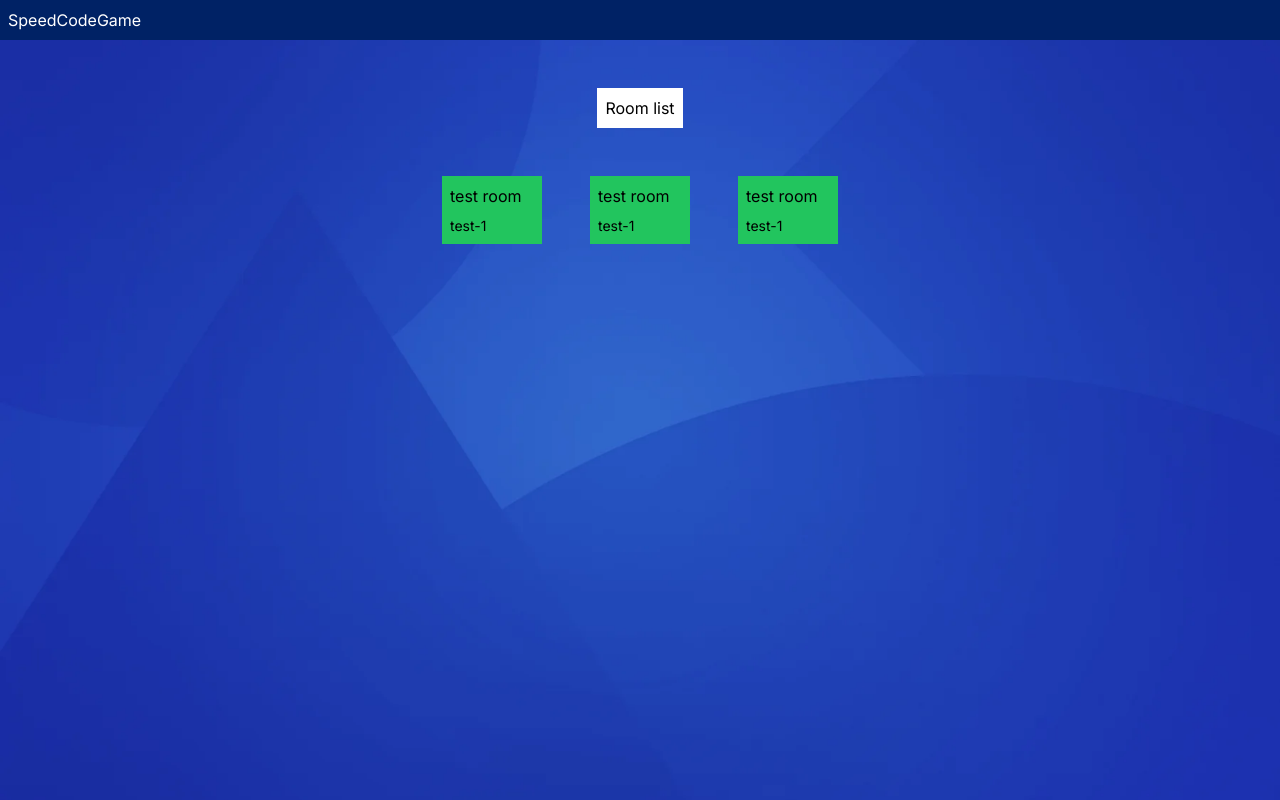
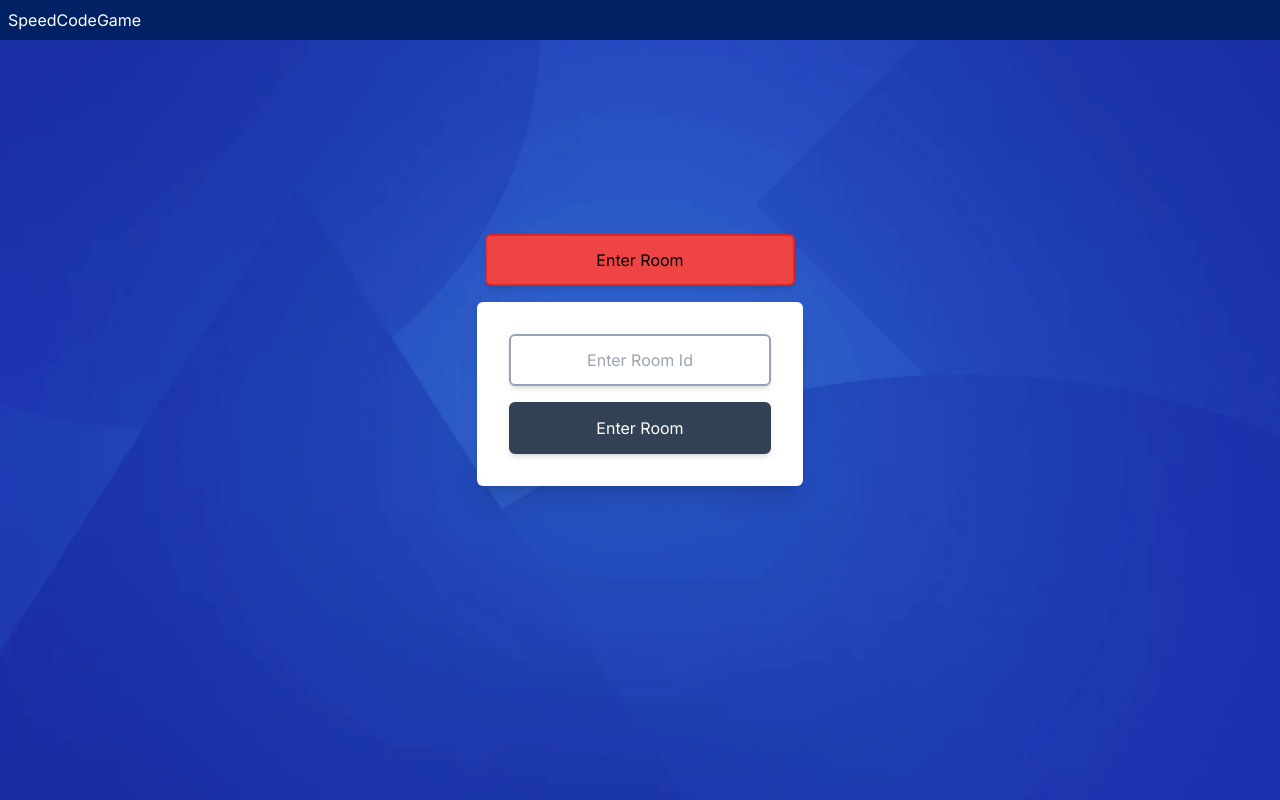
Before and after one commit to GodfreyLee/speedcodegame, a Next.js app in the folder frontend/: page / in a window 1280 px wide. Built offline with nearby package versions, Linux system fonts and the light colour scheme.

Commit message:
redid home page to add room and join room via ID

```diff
--- a/frontend/app/page.tsx
+++ b/frontend/app/page.tsx
@@ -7,31 +7,60 @@ import { cn } from "@/utils/tailwind";
 import { useRouter } from "next/navigation";
 
 export default function Home() {
+  let roomIdInput = ''
   const router = useRouter();
-  const [roomList, setRoomList] = useState([
-    {
-      roomId: "test-1",
-      roomName: "test room",
-    },
-    {
-      roomId: "test-1",
-      roomName: "test room",
-    },
-    {
-      roomId: "test-1",
-      roomName: "test room",
-    },
-  ]);
+
+  // const [roomList, setRoomList] = useState([
+  //   {
+  //     roomId: "test-1",
+  //     roomName: "test room",
+  //   },
+  //   {
+  //     roomId: "test-1",
+  //     roomName: "test room",
+  //   },
+  //   {
+  //     roomId: "test-1",
+  //     roomName: "test room",
+  //   },
+  // ]);
+
+  // function for users to create rooms
+  const createRoom = async () => {
+    const res = await fetch('/api/rooms/create')
+    const roomId: string = await res.text()
+    router.push(`/room/${roomId}`)
+  }
+
+  // function that triggers when users join a room
+  const joinRoom = async (roomId: string) => {
+    router.push(`/room/${roomId}`)
+  }
+
   return (
     <div className="bg-[url('/bg-2.png')] h-[100vh] bg-cover">
       <div className="bg-[#002265] p-2 flex justify-between">
         <div className="text-white">SpeedCodeGame</div>
       </div>
-      <div className="flex flex-col items-center gap-12">
-        <div className="bg-white p-2 mt-12">Room list</div>
-        <div className="flex gap-12">
-          {roomList.map((r) => (
+      <div className="flex flex-col items-center gap-4 justify-center h-[80%] ">
+
+      <button
+        onClick={createRoom}
+        className=" p-3 border-2 border-red-600 w-[310px] rounded-md shadow-md bg-red-500">Enter Room</button>
+
+        <div className="bg-white rounded-md shadow-xl p-8 flex flex-col gap-4">
+          <input
+            onChange={({ target }) => (roomIdInput = target.value)}
+            placeholder="Enter Room Id" type="text" className="text-center p-3 border-2 border-slate-400 rounded-md shadow-md"/>
+          <button
+            onClick={() => joinRoom(roomIdInput)}
+            className="text-white p-3 border-2 border-slate-700 rounded-md shadow-md bg-slate-700">Enter Room</button>
+        </div>
+        {/* <div className="bg-white p-2 mt-12">Room list</div> */}
+          {/* <div className="flex gap-12 ">
+            {roomList.map((r, index) => (
               <div
+                key={ index }
                 className="bg-green-500 p-2 flex flex-col gap-2 w-[100px] cursor-pointer"
                 onClick={() => {
                   router.push("/room/" + r.roomId);
@@ -41,7 +70,7 @@ export default function Home() {
                 <div className="text-sm">{r.roomId}</div>
               </div>
             ))}
-        </div>
+          </div> */}
       </div>
     </div>
   );
```
Lines whose indentation alone changed are shown as unchanged.
